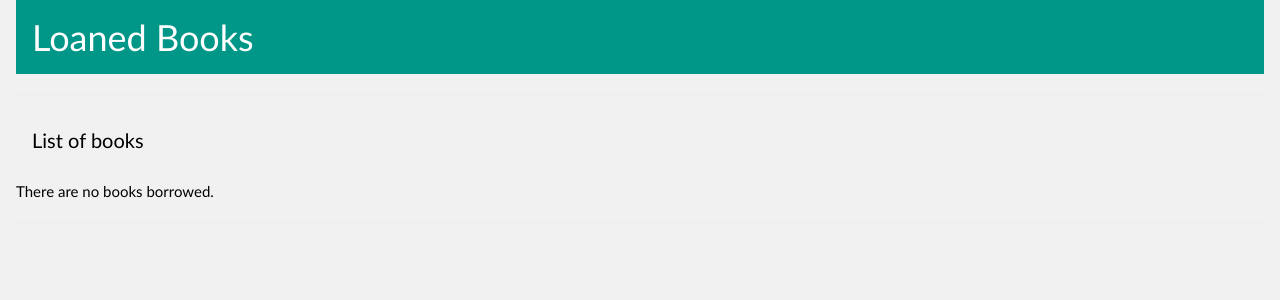
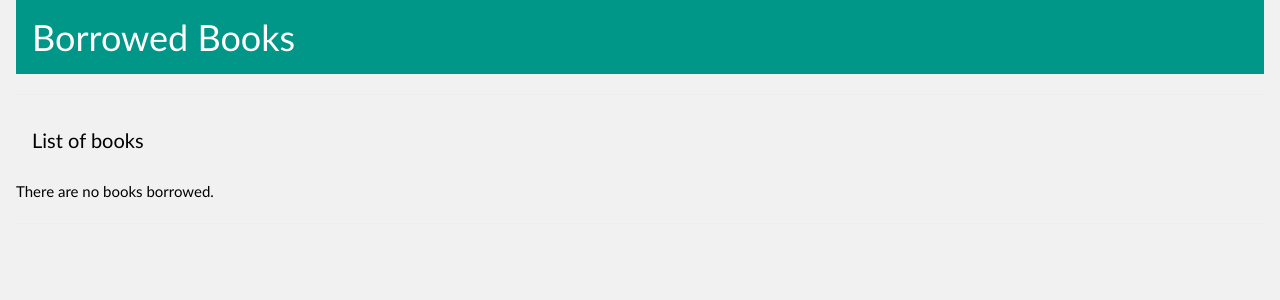
Before and after one commit to jonas-pettersson/LocalLibrary, a Django app: page /catalog/mybooks/ in a window 1280 px wide. Shown: the part 39-339 px from the top of the page. Run offline with Django 3.2, Linux system fonts and the light colour scheme; the visitor is signed in with stand-in values (Sample User, id 1); data that the repository does not hold is empty.

Commit message:
icon and text change

```diff
--- a/locallibrary/catalog/templates/base.html
+++ b/locallibrary/catalog/templates/base.html
@@ -10,6 +10,8 @@
     <!-- Add additional CSS in static file -->
     {% load static %}
     <link rel="stylesheet" href="{% static 'css/styles.css' %}">
+
+    <link rel="shortcut icon" href="{% static 'favicon.ico' %}" type="image/x-icon">
 
     <style>
         html, body, h1, h2, h3, h4, h5, h6 {
--- a/locallibrary/catalog/templates/loaned_books_current_user_list.html
+++ b/locallibrary/catalog/templates/loaned_books_current_user_list.html
@@ -3,7 +3,7 @@
 {% block content %}
 
 <div class="w3-container w3-teal">
-    <h1>Loaned Books</h1>
+    <h1>Borrowed Books</h1>
 </div>
 <hr>
 <div class="w3-container">
```
Also changed, not shown: locallibrary/catalog/static/favicon.ico (added).
